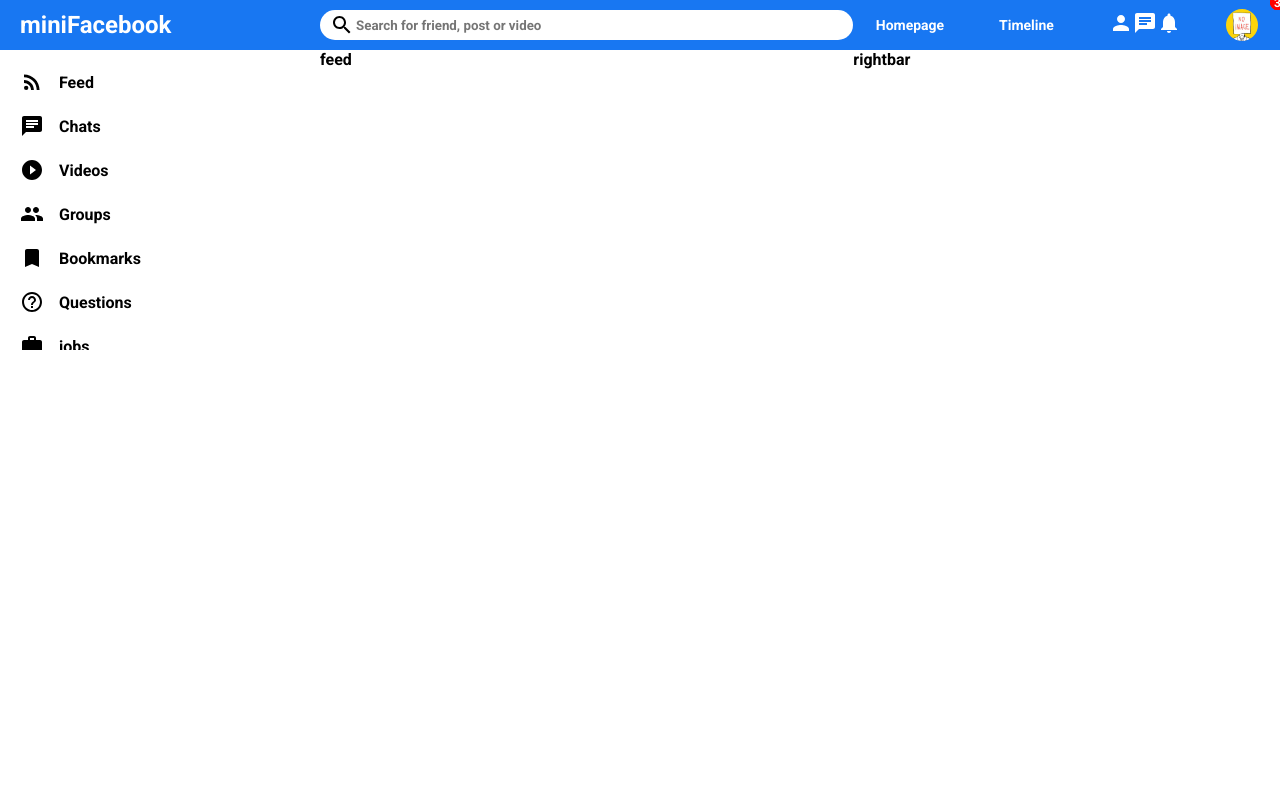
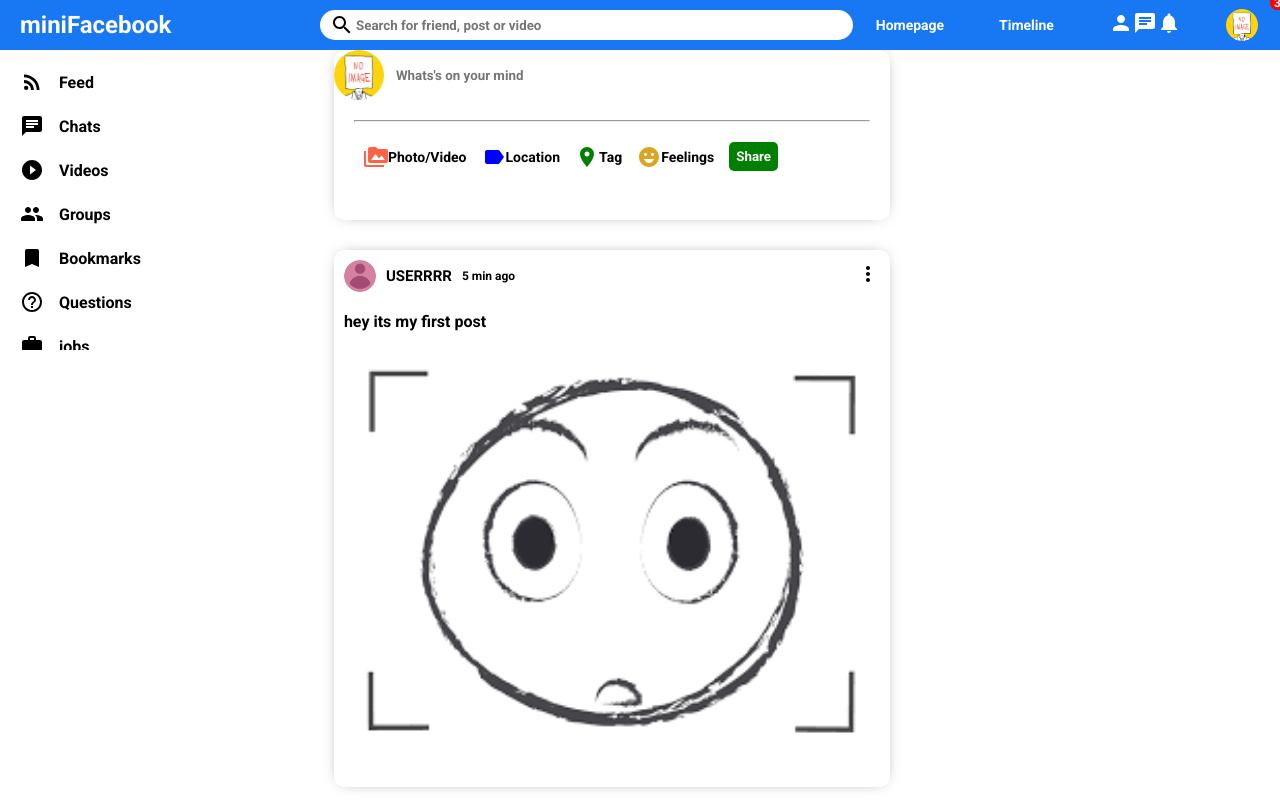
Before and after one commit to Tahsinoshin/miniFacebook, a React (Create React App) app: page / in a window 1280 px wide. Shown: the top 800 px of the page. Built offline with nearby package versions, Linux system fonts and the light colour scheme.

Commit message:
latest commit

```diff
--- a/src/components/feed/Feed.jsx
+++ b/src/components/feed/Feed.jsx
@@ -1,10 +1,20 @@
 import "./feed.css";
+import Share from "../../components/share/Share";
+import Post from "../../components/post/Post"
 
 
 export default function Feed(){
     return(
         <div className="feed">
-            feed
+            <div className="feedWrapper">
+                <Share/>
+                <Post/>
+                <Post/>
+                <Post/>
+                <Post/>
+
+            </div>
+
         </div>
     )
 }
--- a/src/components/feed/feed.css
+++ b/src/components/feed/feed.css
@@ -1,3 +1,7 @@
 .feed{
     flex:5;
 }
+
+.feedWrapper{
+    flex:25px;
+}
--- /dev/null
+++ b/src/components/post/Post.jsx
@@ -0,0 +1,35 @@
+import "./post.css"
+import {MoreVert} from "@mui/icons-material"
+
+export default function Post() {
+  return (
+    <div className="post">
+        <div className="postWrapper">
+            <div className="postTop">
+                <div className="postTopLeft">
+                    <img className="postProfileImg" src="/assets/index.png" alt="" />
+                    <span className="postUsername">USERRRR</span>
+                    <span className="postDate">5 min ago</span>
+
+
+                </div>
+                <div className="postTopRight">
+                    <MoreVert/>
+                </div>
+
+            </div>
+            <div className="postCenter">
+                <span className="postText">hey its my first post</span>
+                <img className="postImg" src="assets/images.png"  alt=""/>
+            </div>
+            <div className="postBottom">
+                <div className="postBottomLeft"></div>
+                <div className="postBottomRight"></div>
+
+            </div>
+
+        </div>
+
+    </div>
+  )
+}
--- /dev/null
+++ b/src/components/post/post.css
@@ -0,0 +1,51 @@
+.post{
+    width:100%;
+    border-radius: 10px;
+    -webkit-box-shadow: 0px 0px 16px -8px rgba(0,0,0,0.68);
+box-shadow: 0px 0px 16px -8px rgba(0,0,0,0.68);
+margin:30px 0;
+}
+
+.postWrapper{
+    padding:10px;
+}
+.postTop{
+    display:flex;
+    align-items:center;
+    justify-content:space-between;
+}
+
+.postTopLeft{
+    display:flex;
+    align-items: center;
+
+}
+
+.postProfileImg{
+    width: 32px;
+    height:32px;
+    border-radius: 50%;
+    object-fit: cover;
+}
+
+.postUsername{
+    font-size: 15px;
+    font-weight: 500;
+    margin:0 10px;
+}
+
+.postDate{
+    font-size:12px;
+}
+
+.postCenter{
+    margin:20px 0;
+
+}
+
+.postImg{
+    margin-top: 20px;
+    width:100%;
+    max-height: 500px;
+    object-fit: contain;
+}
--- a/src/components/rightbar/Rightbar.jsx
+++ b/src/components/rightbar/Rightbar.jsx
@@ -2,6 +2,16 @@ import "./rightbar.css";
 
 export default function Rightbar(){
     return(
-        <div className="rightbar">rightbar </div>
+        <div className="rightbar">
+            <div className="rightbarWrapper">
+                <div className="birthdayContainer">
+                    <img className="birthdayImg" src="" alt=""  />
+                    <span className="birthdayText"></span>
+                </div>
+
+
+            </div>
+
+         </div>
     )
 }
--- a/src/components/rightbar/rightbar.css
+++ b/src/components/rightbar/rightbar.css
@@ -1,3 +1,7 @@
 .rightbar{
-    flex:4;
+    flex:3.5;
 }
+
+.rightbarWrapper{
+    padding: 20px 20px 0 0;
+}
--- /dev/null
+++ b/src/components/share/Share.jsx
@@ -0,0 +1,36 @@
+import "./share.css";
+import {PermMedia,Label, Room, EmojiEmotions} from "@mui/icons-material"
+
+export default function Share(){
+    return (
+        <div className="share">
+            <div className="shareTop">
+                <img src="/assets/images.jpeg" alt="" className="shareProfileImg" />
+                <input placeholder="Whats's on your mind" className="shareInput"/>
+            </div>
+            <hr className="shareHr"/>
+            <div className="shareBottom">
+                <div className="shareOptions">
+                    <div className="shareOption">
+                        <PermMedia htmlColor="tomato" className="shareOptionIcon"/>
+                        <span className="shareOptionText">Photo/Video</span>
+                    </div>
+                    <div className="shareOption">
+                        <Label htmlColor="blue" className="shareOptionIcon"/>
+                        <span className="shareOptionText">Location</span>
+                    </div>
+                    <div className="shareOption">
+                        <Room htmlColor="green" className="shareOptionIcon"/>
+                        <span className="shareOptionText">Tag</span>
+                    </div>
+                    <div className="shareOption">
+                        <EmojiEmotions htmlColor="goldenrod" className="shareOptionIcon"/>
+                        <span className="shareOptionText">Feelings</span>
+                    </div>
+
+                    <button className="shareButton">Share</button>
+                </div>
+            </div>
+        </div>
+    )
+}
--- /dev/null
+++ b/src/components/share/share.css
@@ -0,0 +1,80 @@
+.share{
+    width:100%;
+    height:170px;
+    border-radius: 10px;
+    -webkit-box-shadow: 0px 0px 16px -8px rgba(0,0,0,0.68);
+box-shadow: 0px 0px 16px -8px rgba(0,0,0,0.68);
+}
+
+.shareWrapper{
+    padding:10px;
+
+}
+
+.shareTop{
+    display:flex;
+    align-items: center;
+}
+
+.shareProfileImg{
+    width:50px;
+    height: 50px;
+    border-radius: 50%;
+    object-fit: cover;
+    margin-right:10px;
+}
+
+.shareInput{
+    border:none;
+    width:80%;
+}
+
+.shareInput:focus{
+    outline:none;
+
+}
+
+.shareHr{
+    margin:20px;
+}
+
+.shareBottom{
+    display:flex;
+    align-items:center;
+    justify-content: space-between;
+
+}
+
+.shareOptions{
+    display:flex;
+    margin-left:30px;
+
+}
+
+.shareOption{
+    display:flex;
+    align-items:center;
+    margin-right:15px;
+    cursor:pointer;
+}
+
+.shareIcon{
+    font-style:18px;
+    margin-right:3px;
+}
+
+.shareOptionText{
+    font-size:14px;
+    font-weight: 500;
+}
+
+.shareButton{
+    border: none;
+    padding:7px;
+    border-radius: 5px;
+    background-color: green;
+    font-weight:500;
+    margin-right: 20px;
+    cursor:pointer;
+    color:white;
+}
```
